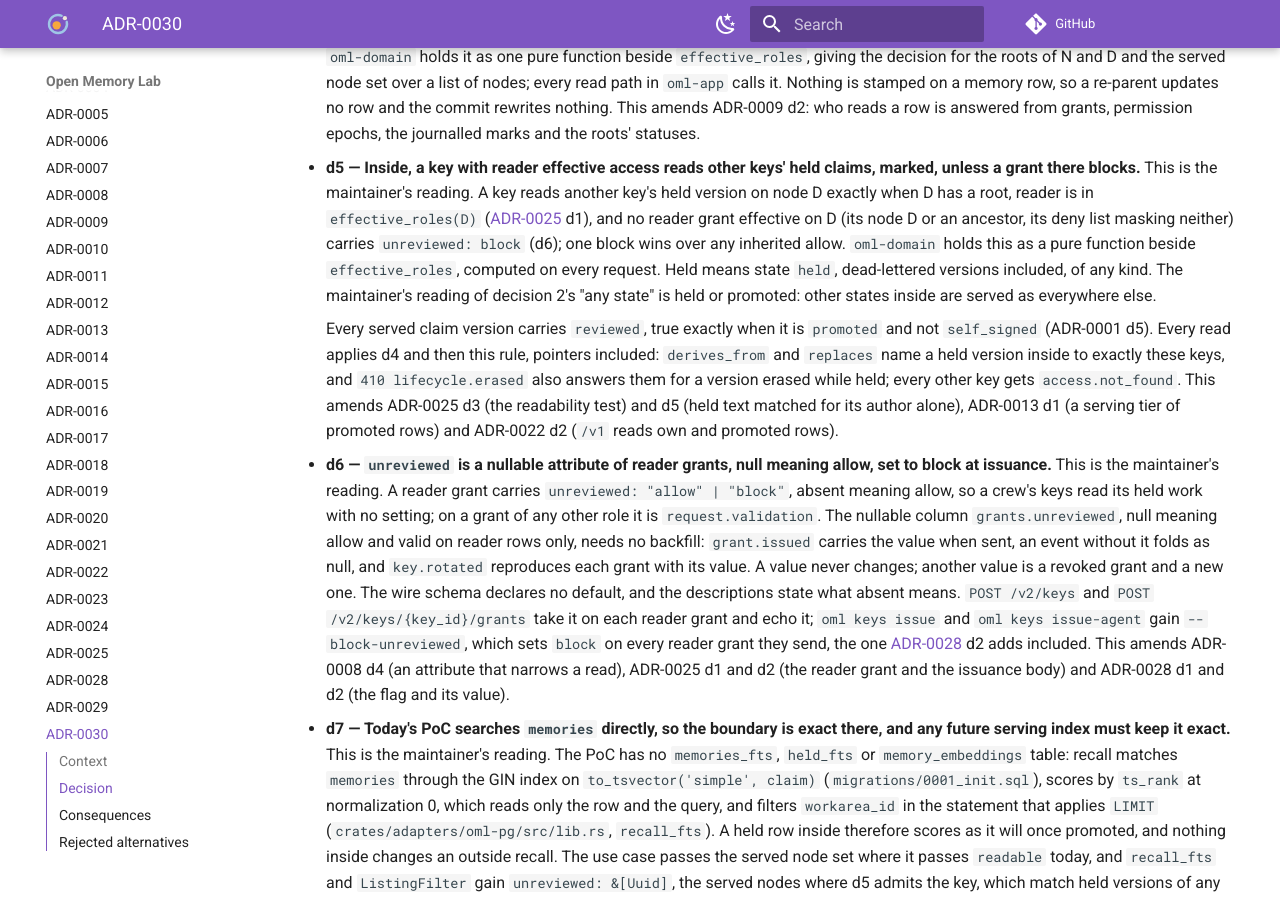
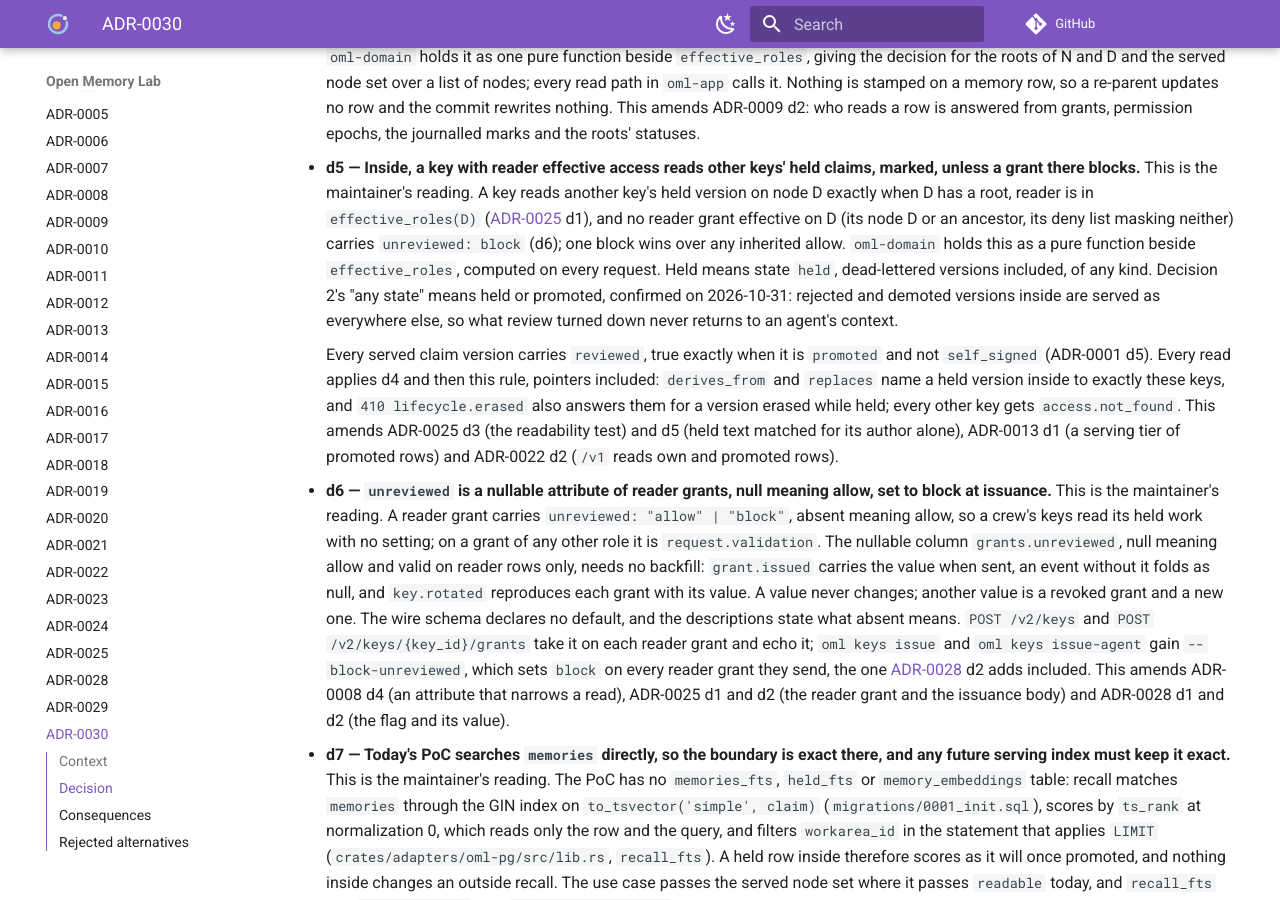
Before and after one commit to e8kor/open-memory-lab, an MkDocs documentation site: the page built from docs/adr/ADR-0030-in-progress-workareas.md, in a window 1280 px wide and 900 px high, scrolled down 2349 px. Built offline with MkDocs 1.6.1 and Material for MkDocs 9.7.7, drawn with Linux system fonts in a browser that asks for light colours; comment, search, counter and statistics services are not loaded.

Commit message:
Record that an in-progress workarea's readers recall its held and promoted claims, and that rejected and demoted claims inside are served as everywhere else (ADR-0030 d5)
The maintainer confirmed on 2026-10-31 that the decision's "any state" means held or promoted, so content a reviewer turned down never returns to an agent's context; the record had stated this as a reading awaiting confirmation.

```diff
--- a/docs/adr/ADR-0030-in-progress-workareas.md
+++ b/docs/adr/ADR-0030-in-progress-workareas.md
@@ -124,8 +124,9 @@ take. Proposed, not built.
   (its node D or an ancestor, its deny list masking neither) carries `unreviewed: block` (d6); one
   block wins over any inherited allow. `oml-domain` holds this as a pure function beside
   `effective_roles`, computed on every request. Held means state `held`, dead-lettered versions
-  included, of any kind. The maintainer's reading of decision 2's "any state" is held or
-  promoted: other states inside are served as everywhere else.
+  included, of any kind. Decision 2's "any state" means held or promoted, confirmed on
+  2026-10-31: rejected and demoted versions inside are served as everywhere else, so what review
+  turned down never returns to an agent's context.
 
     Every served claim version carries `reviewed`, true exactly when it is `promoted` and not
     `self_signed` (ADR-0001 d5). Every read applies d4 and then this rule, pointers included:
```
